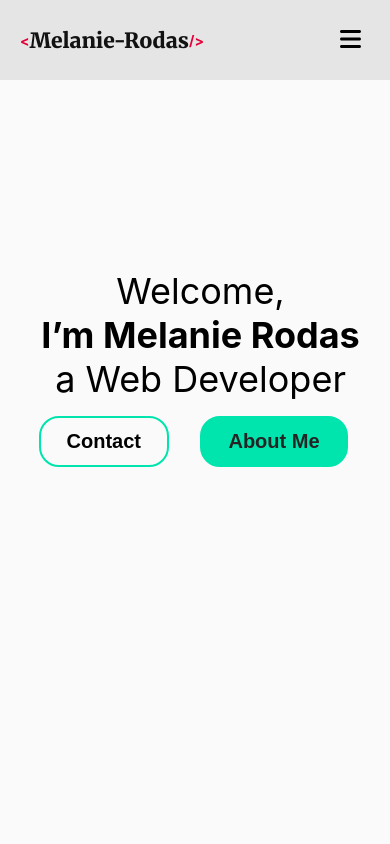
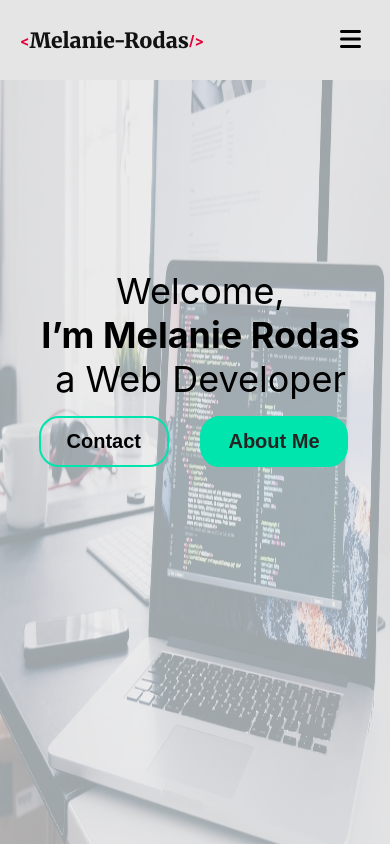
Before and after one commit to melanierolo/Portfolio-react, a React (Create React App) app: page / in a window 390 px wide. Shown: the top 844 px of the page. Built offline with nearby package versions, Linux system fonts and the light colour scheme.

Commit message:
feature_improve:changed position in the home section

```diff
--- a/src/components/Home/style.css
+++ b/src/components/Home/style.css
@@ -76,8 +76,9 @@
     background-color: transparent;
   }
   .home .home-content {
+    position: relative;
     height: 100vh;
-    z-index: -3;
+    z-index: 5;
   }
   .home .home-content .home-message {
     font-size: 48px;
@@ -90,13 +91,13 @@
   .home .home-image {
     height: 100%;
     position: relative;
-    z-index: -2;
     top: -100vh;
   }
   .home .home-image img {
     width: auto;
     border-radius: 0%;
     height: 100vh;
+    width: 100vh;
     opacity: 0.3;
   }
 }
```
